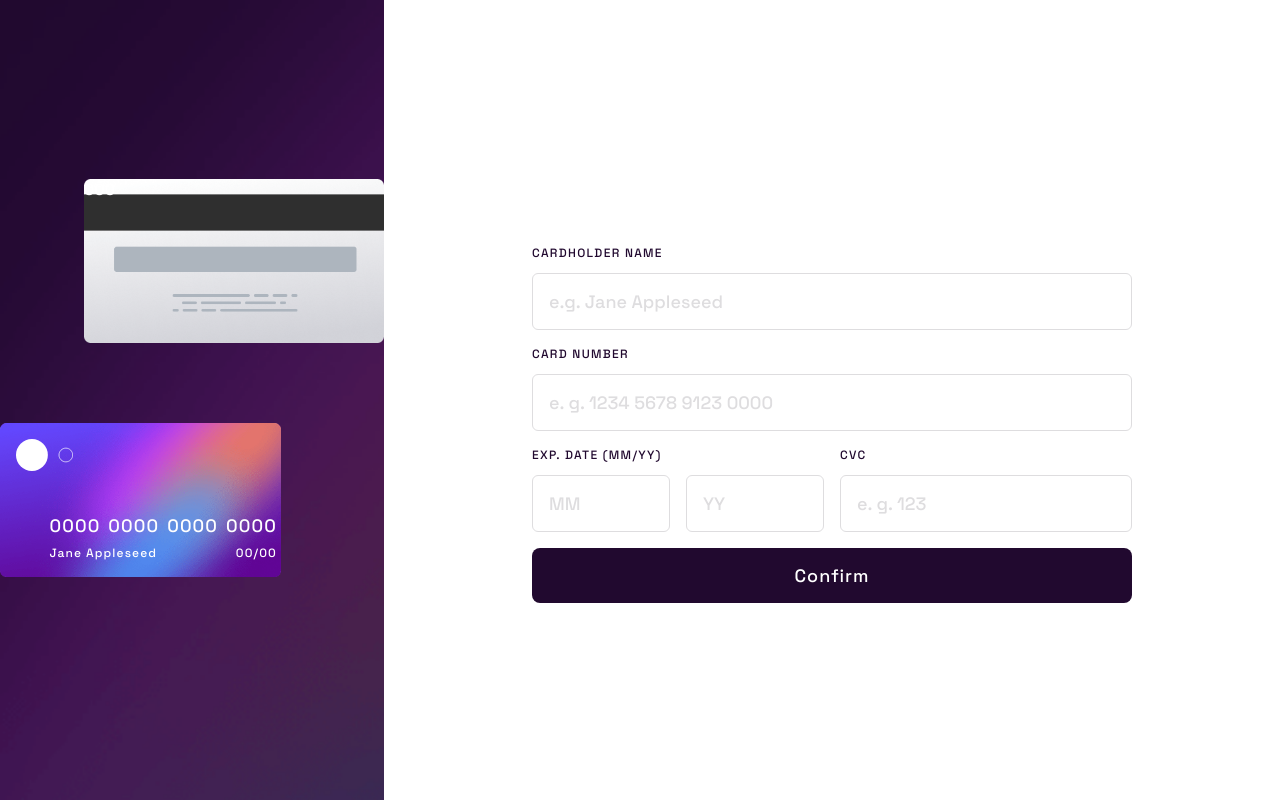
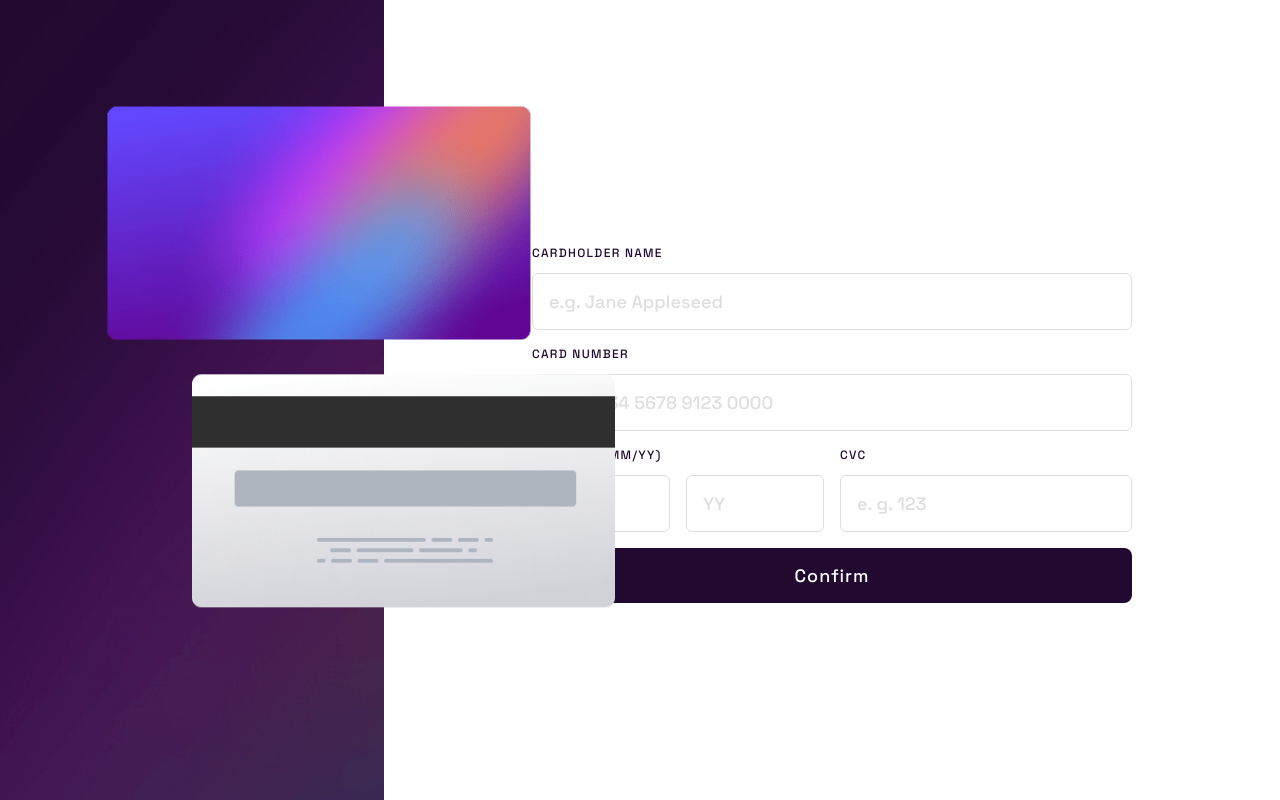
Before and after one commit to acamposlucas/interactive-card-details-form, a plain HTML site: page index.html in a window 1280 px wide. Drawn offline with Linux system fonts and the light colour scheme.

Commit message:
chore: cards screens position

```diff
--- a/index.html
+++ b/index.html
@@ -19,22 +19,11 @@
 	</head>
 	<body>
 		<div id="app">
-			<div class="cards">
-				<div class="card card-backside">
-					<span>000</span>
-				</div>
-				<div class="card card-frontside">
-					<div class="card-frontside__container">
-						<div class="card-number">
-							<span>0000</span>
-							<span>0000</span>
-							<span>0000</span>
-							<span>0000</span>
-						</div>
-						<div class="card-content">
-							<span class="card-name">Jane Appleseed</span>
-							<span class="card-expire">00/00</span>
-						</div>
+			<div class="hero-container">
+				<div class="cards-container">
+					<div class="cards">
+						<div class="card backside"></div>
+						<div class="card frontside"></div>
 					</div>
 				</div>
 			</div>
--- a/style.css
+++ b/style.css
@@ -11,6 +11,9 @@
 	--fs-lg: 1.125rem;
 	--fs-xl: 1.25rem;
 	--fs-2xl: 1.5rem;
+
+	--card-width: clamp(17.875rem, 14.332rem + 15.117vw, 27.938rem);
+	--card-height: clamp(9.813rem, 7.854rem + 8.357vw, 15.375rem);
 }
 
 * {
@@ -53,104 +56,65 @@ input {
 	}
 }
 
+.hero-container {
+	position: relative;
+	min-height: 30vh;
+}
+
+@media (min-width: 1024px) {
+	.hero-container {
+		min-width: 30vw;
+	}
+}
+
+.cards-container {
+	position: absolute;
+	left: 50%;
+	transform: translateX(-50%);
+	margin-inline: auto;
+	margin-block: 2rem;
+}
+
+@media (min-width: 1024px) {
+	.cards-container {
+		top: 50%;
+		transform: translateY(-50%);
+	}
+}
+
 .cards {
-	/* min-height: 25vh; */
-	position: relative;
-	margin-block-start: 2rem;
-	width: 90%;
-	margin-inline: auto;
 	display: flex;
 	flex-direction: column;
 }
 
+.card {
+	background-size: 100% 100%;
+	width: var(--card-width);
+	height: var(--card-height);
+}
+
+.card.backside {
+	background-image: url("./images/bg-card-back.png");
+	margin-top: 1px;
+	transform: translateX(9%);
+}
+
 @media (min-width: 1024px) {
-	.cards {
-		width: 30%;
+	.card.backside {
+		transform: translateY(50%);
 	}
 }
 
-.card {
-	background-repeat: no-repeat;
-	background-size: contain;
-	width: 85%;
-	height: 154px;
-	/* position: absolute; */
-}
-
-.card-backside {
-	background-image: url("./images/bg-card-back.png");
-	right: 0;
-	align-self: flex-end;
+.card.frontside {
+	background-image: url("./images/bg-card-front.png");
+	margin-top: calc(-1 * (var(--card-height) / 2));
+	transform: translate(0, 6%);
 }
 
 @media (min-width: 1024px) {
-	.card-backside {
-		top: 50%;
-		transform: translateY(-50%);
-		width: 300px;
-		height: 200px;
+	.card.frontside {
+		transform: translate(-20%, -115%);
 	}
-}
-
-/* .card-backside span {
-	position: absolute;
-	top: 49%;
-	right: 2rem;
-	font-size: var(--fs-xs);
-	transform: translateY(-49%);
-	line-height: 1;
-	letter-spacing: 1.1px;
-} */
-
-.card-frontside {
-	background-image: url("./images/bg-card-front.png");
-	bottom: -1.5rem;
-	position: absolute;
-	display: flex;
-	align-items: flex-end;
-	justify-content: center;
-	margin-block-start: -5rem;
-	padding-block-end: 1rem;
-	position: relative;
-}
-
-.card-frontside::before {
-	content: "";
-	display: block;
-	background-image: url("./images/card-logo.svg");
-	background-repeat: no-repeat;
-	background-size: contain;
-	width: 60px;
-	height: 32px;
-	position: absolute;
-	top: 1rem;
-	left: 1rem;
-}
-
-.card-frontside__container {
-	display: flex;
-	flex-direction: column;
-	gap: 0.5rem;
-}
-
-.card-frontside__container .card-number {
-	display: flex;
-	gap: 0.5rem;
-}
-
-.card-frontside__container .card-number span {
-	letter-spacing: 1.1px;
-	font-size: var(--fs-lg);
-}
-.card-frontside__container .card-content {
-	display: flex;
-	align-items: center;
-	justify-content: space-between;
-}
-
-.card-frontside__container .card-content span {
-	font-size: var(--fs-xs);
-	letter-spacing: 1.1px;
 }
 
 #container {
```
